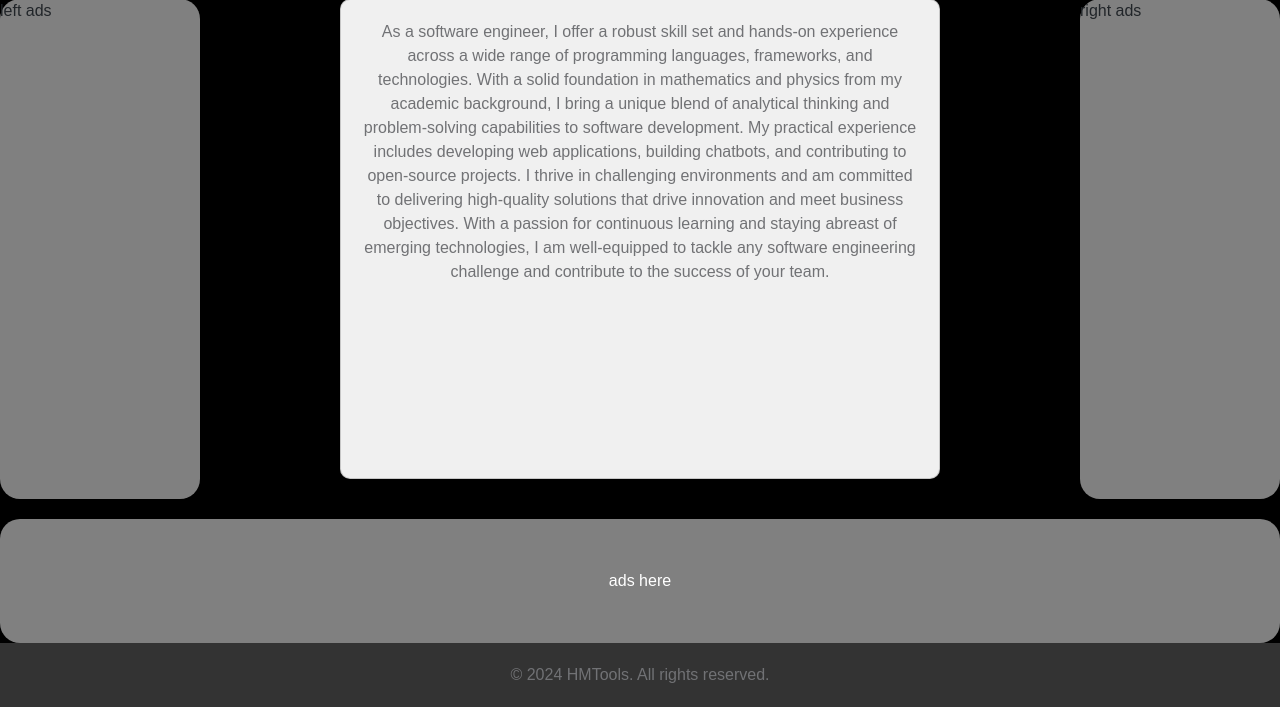
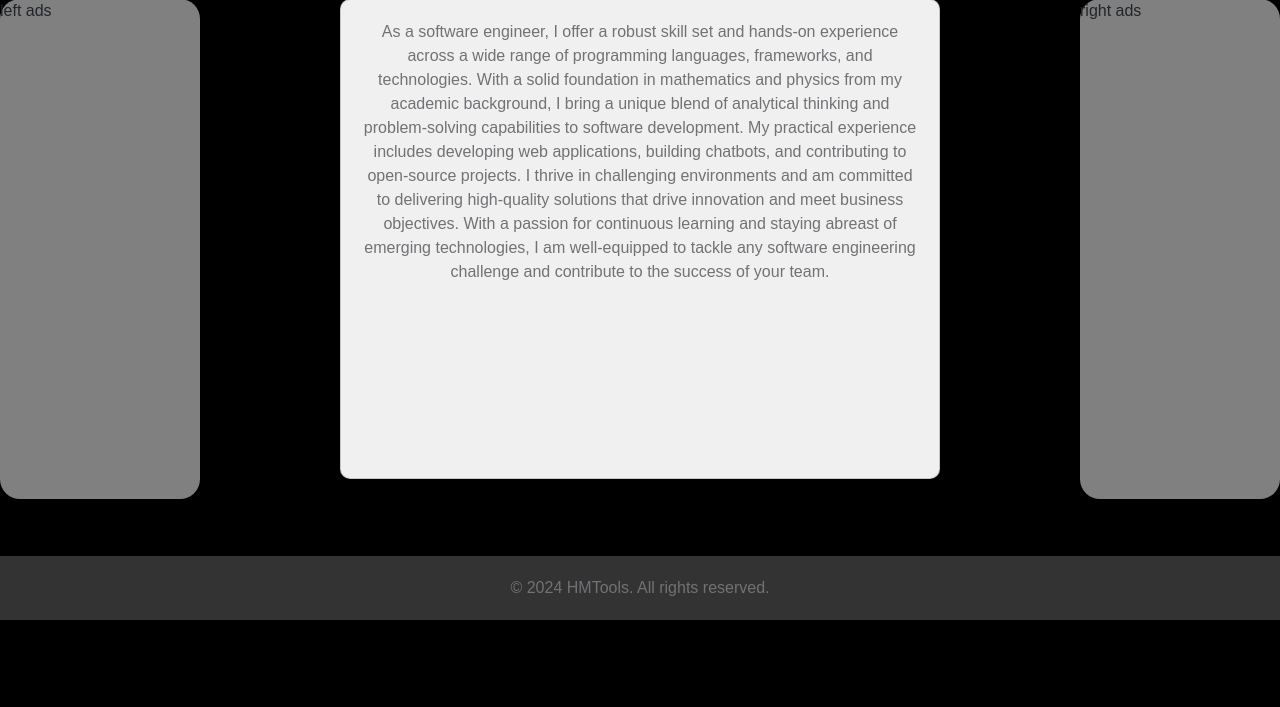
Before and after one commit to AmimiHamza/personal-portfolio, a Flask app: page /about in a window 1280 px wide. Shown: the part 130-837 px from the top of the page. After the commit the page ends 750 px from the top, so only its background shows below. Run offline with Flask 3, Linux system fonts and the light colour scheme; some libraries are stand-ins or nearby versions; some web fonts are replaced.

Commit message:
feat:add an ad example

```diff
--- a/templates/about.html
+++ b/templates/about.html
@@ -236,10 +236,18 @@
               As a software engineer, I offer a robust skill set and hands-on experience across a wide range of programming languages, frameworks, and technologies. With a solid foundation in mathematics and physics from my academic background, I bring a unique blend of analytical thinking and problem-solving capabilities to software development. My practical experience includes developing web applications, building chatbots, and contributing to open-source projects. I thrive in challenging environments and am committed to delivering high-quality solutions that drive innovation and meet business objectives. With a passion for continuous learning and staying abreast of emerging technologies, I am well-equipped to tackle any software engineering challenge and contribute to the success of your team.</p></div>
             <div class="side-ads2">right ads</div>
         </div>
+        <script async src="https://pagead2.googlesyndication.com/pagead/js/adsbygoogle.js?client=ca-pub-7471861111014442"
+     crossorigin="anonymous"></script>
+<!-- buttom ads -->
+<ins class="adsbygoogle"
+     style="display:inline-block;width:1200px;height:50px;"
+     data-ad-client="ca-pub-7471861111014442"
+     data-ad-slot="4048503092"></ins>
+<script>
+     (adsbygoogle = window.adsbygoogle || []).push({});
+</script>
 </body>
-        <div class="ads">
-            ads here
-            </div>
+
 
     <footer>
       <p>&copy; 2024 HMTools. All rights reserved.</p>
```
